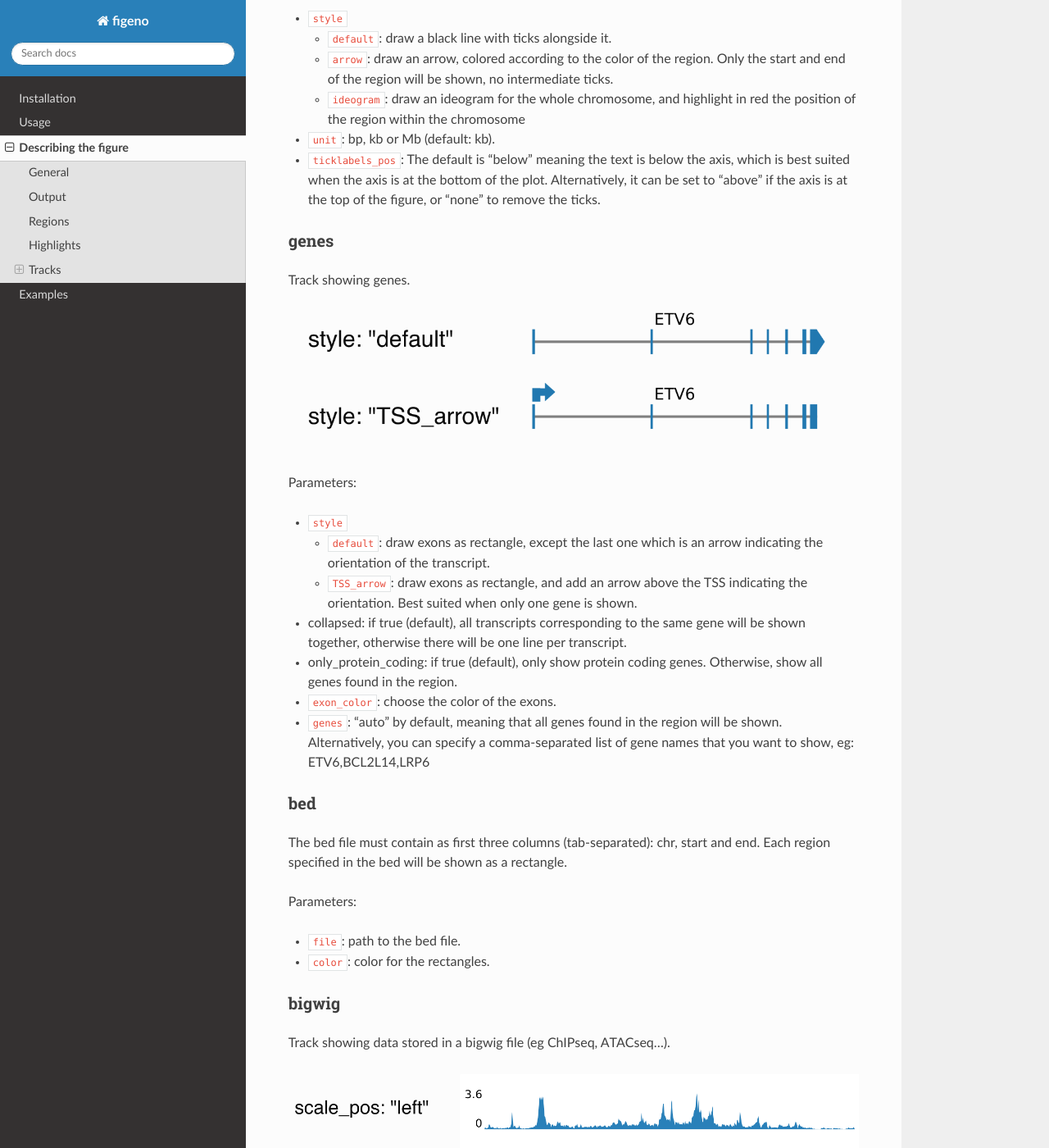
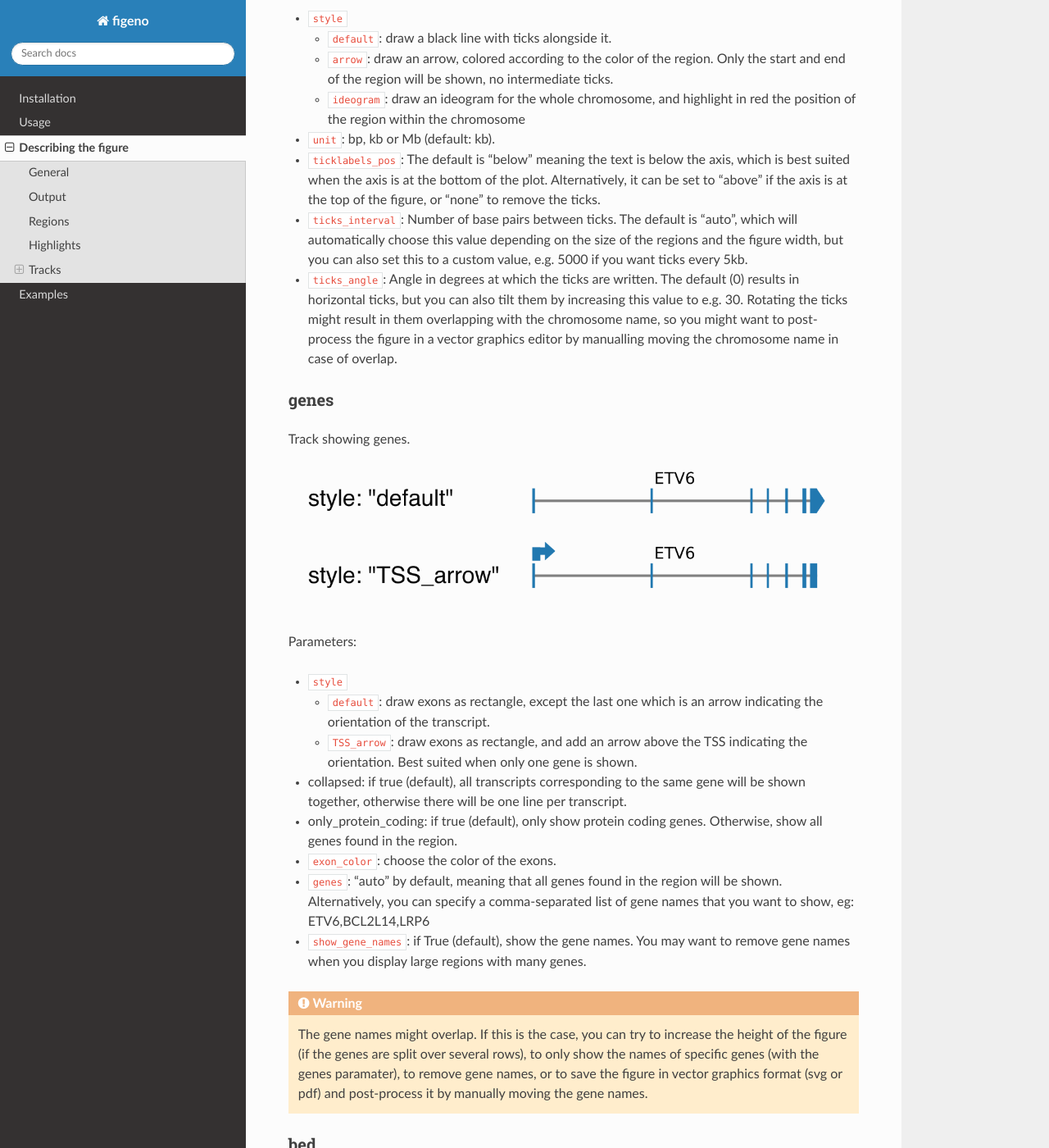
Before and after one commit to CompEpigen/figeno, a Sphinx documentation site: the page built from docs/content/describe_figure.rst, in a window 1280 px wide and 1400 px high, scrolled down 2197 px. Shown: the whole window at 82% size. Built offline with Sphinx 7.4.7 and the Read the Docs theme 2.0.0, drawn with Linux system fonts in a browser that asks for light colours.

Commit message:
update docs

```diff
--- a/docs/content/describe_figure.rst
+++ b/docs/content/describe_figure.rst
@@ -87,6 +87,9 @@ Parameters:
 
 * ``ticklabels_pos``: The default is "below" meaning the text is below the axis, which is best suited when the axis is at the bottom of the plot. Alternatively, it can be set to "above" if the axis is at the top of the figure, or "none" to remove the ticks.
 
+* ``ticks_interval``: Number of base pairs between ticks. The default is "auto", which will automatically choose this value depending on the size of the regions and the figure width, but you can also set this to a custom value, e.g. 5000 if you want ticks every 5kb.
+
+* ``ticks_angle``: Angle in degrees at which the ticks are written. The default (0) results in horizontal ticks, but you can also tilt them by increasing this value to e.g. 30. Rotating the ticks might result in them overlapping with the chromosome name, so you might want to post-process the figure in a vector graphics editor by manualling moving the chromosome name in case of overlap.
 
 
 genes
@@ -112,6 +115,10 @@ Parameters:
 
 * ``genes``: "auto" by default, meaning that all genes found in the region will be shown. Alternatively, you can specify a comma-separated list of gene names that you want to show, eg: ETV6,BCL2L14,LRP6
 
+* ``show_gene_names``: if True (default), show the gene names. You may want to remove gene names when you display large regions with many genes.
+
+.. warning::
+  The gene names might overlap. If this is the case, you can try to increase the height of the figure (if the genes are split over several rows), to only show the names of specific genes (with the genes paramater), to remove gene names, or to save the figure in vector graphics format (svg or pdf) and post-process it by manually moving the gene names.
 
 bed
 ^^^^^^^^
```
